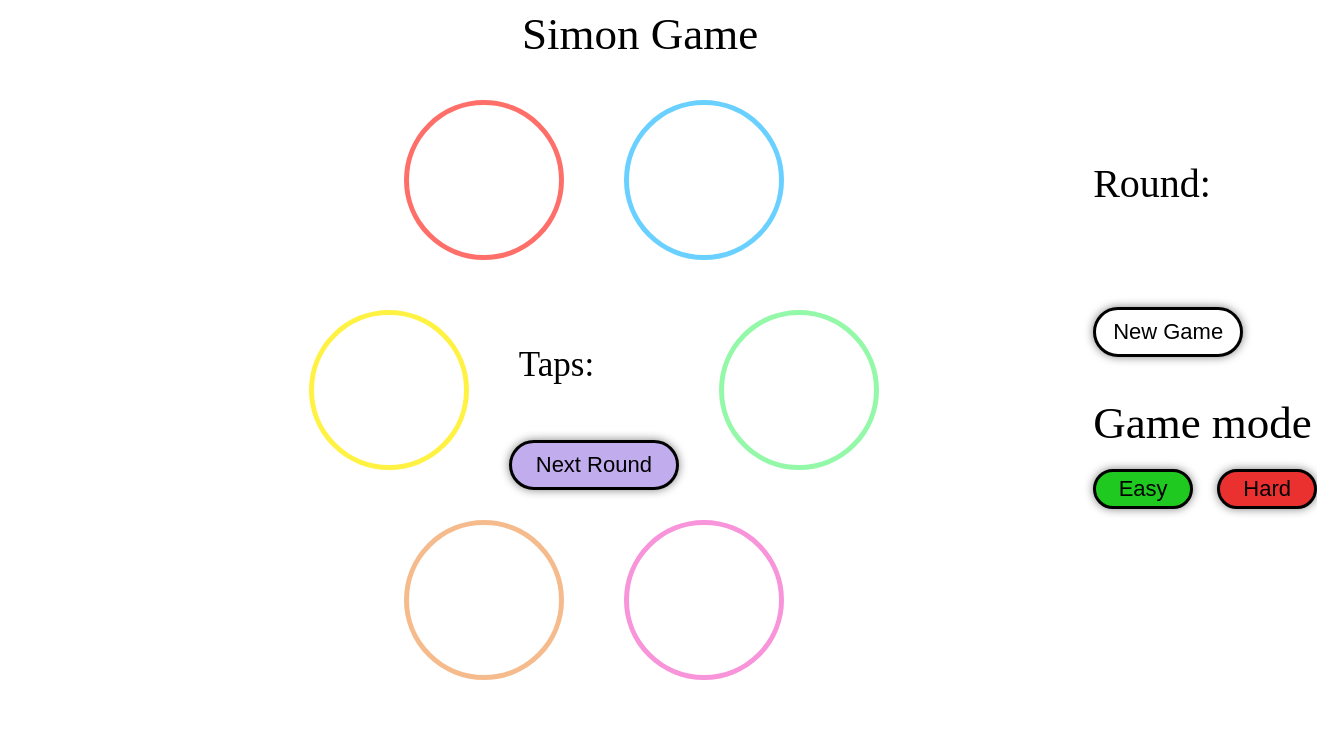
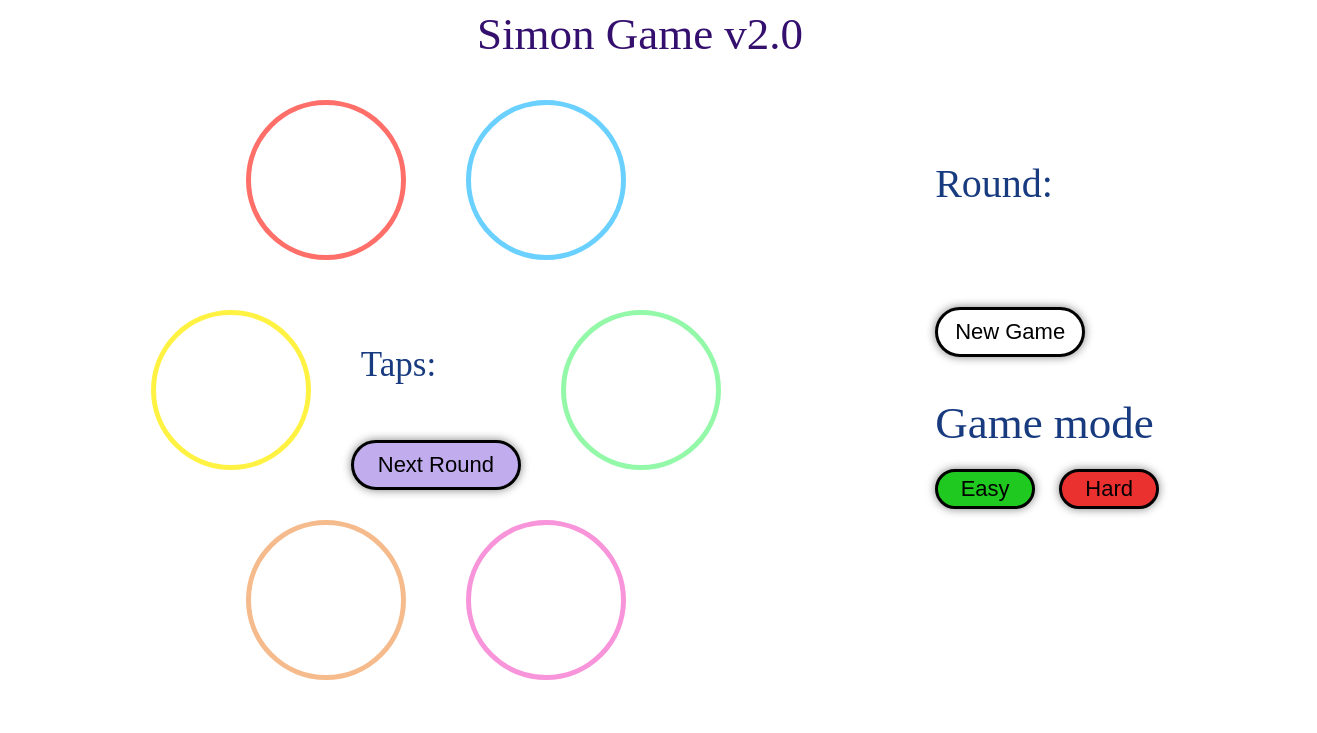
Before and after one commit to SinfulS0ul/simon-game, a website built with webpack: page index.html in a window 1280 px wide. Shown: the whole page, 1317 px wide, since content can reach past the window. Built offline with nearby package versions, Linux system fonts and the light colour scheme.

Commit message:
adaptive design update

```diff
--- a/index.html
+++ b/index.html
@@ -10,7 +10,7 @@
 </head>
 
 <body>
-    <div class="title">Simon Game</div>
+    <div class="title">Simon Game v2.0</div>
     <div class="app">
         <div class="canv">
             <div class="canv__top">
--- a/package.json
+++ b/package.json
@@ -7,6 +7,7 @@
     "start": "webpack-dev-server --config ./webpack/webpack.dev.js --open",
     "test": "jest",
     "build": "webpack --mode=production -p --config ./webpack/webpack.dev.js",
+    "watch": "webpack --watch",
     "lint": "eslint ./src",
     "lint:watch": "esw --watch",
     "stylelint": "stylelint './src/**/*.css'",
--- a/src/scss/style.scss
+++ b/src/scss/style.scss
@@ -2,17 +2,17 @@ body {
   display: flex;
   justify-content: center;
   flex-direction: column;
-    color: rgb(0, 0, 0);
+  color: rgb(24, 59, 128);
 }
 
 button {
   cursor: pointer;
   border-radius: 50px;
   box-shadow: 0 0 10px grey;
+
+  &:hover {
+    box-shadow: inset 0 0 10px grey;
   }
-
-button:hover {
-    box-shadow: inset 0 0 10px grey;
 }
 
 .menu__start-button {
@@ -39,22 +39,36 @@ button:hover {
   margin: 15px;
 }
 
+.circle {
+  cursor: pointer;
+  border-radius: 50%;
+}
+
+.title {
+  text-align: center;
+  color: #340f6e;
+}
+
+.round {
+  margin-left: 3px;
+}
+
 @media screen and (max-height: 700px) {
   .circle {
-        cursor: pointer;
     width: 60px;
     height: 60px;
     border: solid 3px;
-        border-radius: 50%;
     margin: 5px 10px;
   }
+
   .title {
-        text-align: center;
     font-size: 20px;
     margin-bottom: 10px;
   }
+
   .menu__round-counter__round-text,
-    .round, .mode__current-mode {
+  .round,
+  .mode__current-mode {
     font-size: 18px;
   }
 
@@ -67,6 +81,7 @@ button:hover {
     width: 70px;
     height: 25px;
   }
+
   .mode__info {
     margin-top: 10px;
     font-size: 15px;
@@ -78,6 +93,7 @@ button:hover {
     background: rgb(193, 172, 238);
     font-size: 10px;
   }
+
   .central-menu__taps-counter {
     width: 45px;
     height: 45px;
@@ -86,9 +102,11 @@ button:hover {
     flex-direction: row;
     font-size: 15px;
   }
+
   .tap-count {
     font-size: 15px;
   }
+
   .menu__start-button {
     width: 110px;
     height: 28px;
@@ -97,27 +115,28 @@ button:hover {
 
 @media screen and (min-height: 700px) and (max-height: 900px) {
   .circle {
-        cursor: pointer;
     width: 70px;
     height: 70px;
     border: solid 5px;
-        border-radius: 50%;
     margin: 8px 13px;
   }
+
   .title {
-        text-align: center;
     font-size: 30px;
     margin-bottom: 15px;
   }
+
   .menu__round-counter__round-text,
   .round {
     font-size: 23px;
   }
+
   .mode button {
     margin-right: 0;
     width: 80px;
     height: 30px;
   }
+
   .mode__info {
     margin-top: 10px;
     font-size: 25px;
@@ -128,6 +147,7 @@ button:hover {
     height: 40px;
     background: rgb(193, 172, 238);
   }
+
   .central-menu__taps-counter {
     width: 70px;
     height: 70px;
@@ -136,32 +156,35 @@ button:hover {
     flex-direction: row;
     font-size: 20px;
   }
+
   .tap-count {
     font-size: 20px;
   }
+
   .menu__start-button {
     width: 130px;
     height: 40px;
   }
-    .mode__current-mode, .canv__alert-info__massage {
+
+  .mode__current-mode,
+  .canv__alert-info__massage {
     font-size: 23px;
   }
 }
 
 @media screen and (min-height: 900px) {
   .circle {
-        cursor: pointer;
     width: 80px;
     height: 80px;
     border: solid 5px;
-        border-radius: 50%;
     margin: 10px 15px;
   }
+
   .title {
-        text-align: center;
     font-size: 50px;
     margin-bottom: 50px;
   }
+
   .menu__round-counter__round-text,
   .round {
     font-size: 40px;
@@ -181,6 +204,7 @@ button:hover {
     height: 40px;
     background: rgb(193, 172, 238);
   }
+
   .central-menu__taps-counter {
     width: 70px;
     height: 70px;
@@ -189,28 +213,31 @@ button:hover {
     flex-direction: row;
     font-size: 20px;
   }
+
   .tap-count {
     font-size: 20px;
   }
 }
 
-@media screen and (max-width: 600px) {
+@media screen and (max-width: 890px) {
   button {
     font-size: 12px;
     border: rgb(0, 0, 0) solid 2px;
   }
+
   .app {
     display: flex;
     flex-direction: column;
     justify-content: center;
   }
 
-    .menu{
+  .menu {
     flex-direction: column;
     align-items: center;
     display: flex;
     text-align: center;
   }
+
   .menu__round-counter {
     margin: 5px;
     justify-content: center;
@@ -222,20 +249,23 @@ button:hover {
   }
 }
 
-@media screen and (min-width: 600px) {
+@media screen and (min-width: 890px) {
+
   .menu__round-counter__round-text,
   .round {
     font-size: 40px;
   }
+
   button {
     font-size: 22px;
     border: rgb(0, 0, 0) solid 3px;
   }
+
   .title {
-        text-align: center;
     font-size: 45px;
     margin-bottom: 20px;
   }
+
   .central-menu__taps-counter {
     width: 150px;
     height: 150px;
@@ -244,28 +274,30 @@ button:hover {
     flex-direction: row;
     font-size: 35px;
   }
+
   .central-menu__continue-button {
     width: 170px;
     height: 50px;
     font-size: 22px;
     background: rgb(193, 172, 238);
   }
+
   .circle {
-        cursor: pointer;
     width: 150px;
     height: 150px;
     border: solid 5px;
-        border-radius: 50%;
     margin: 20px 30px;
   }
+
   .menu {
     margin-left: 13%;
-        margin-right: -25%;
   }
+
   .app {
     display: flex;
     justify-content: center;
   }
+
   .menu__round-counter {
     margin: 40px 20px;
     display: flex;
@@ -286,6 +318,7 @@ button:hover {
     width: 100px;
     height: 40px;
   }
+
   .mode__info {
     margin-top: 20px;
     margin-left: 20px;
```
Also changed, not shown: src/css/style.css, 1 other file. Lines whose indentation alone changed are shown as unchanged.
